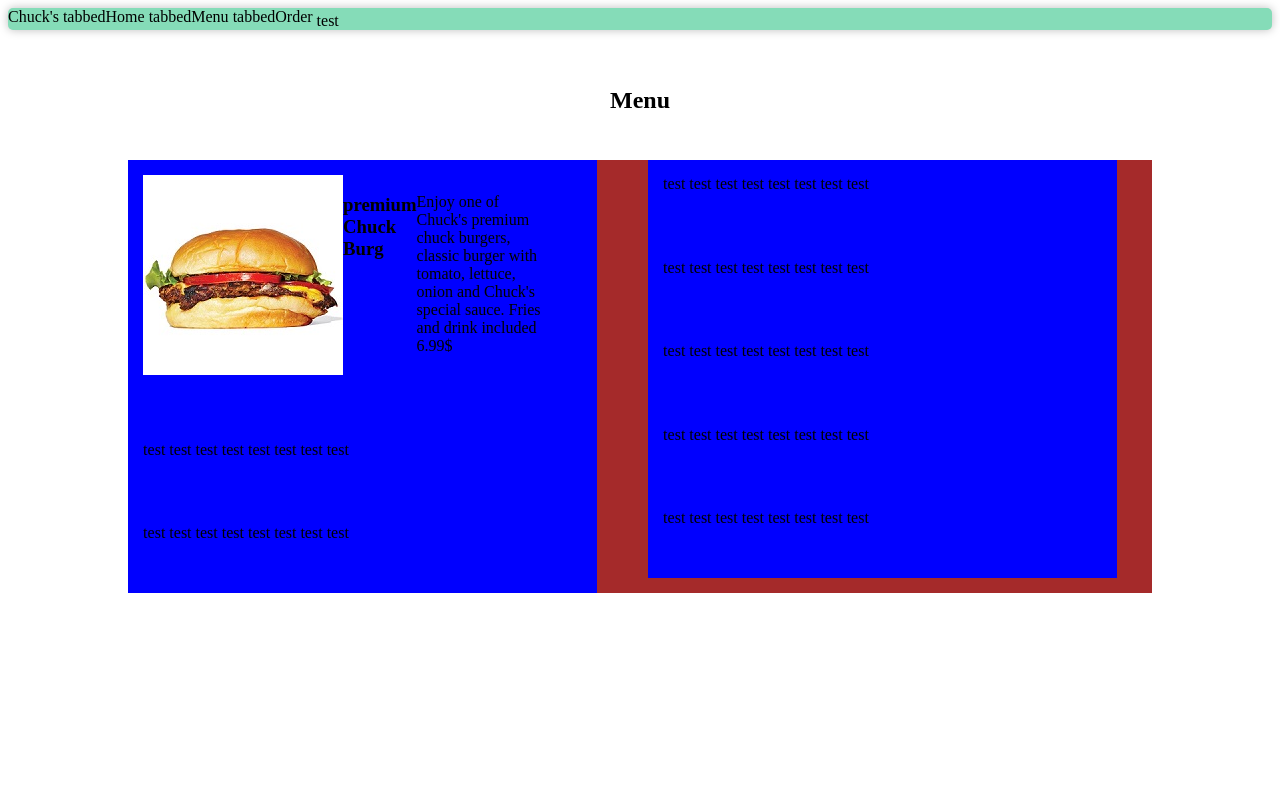
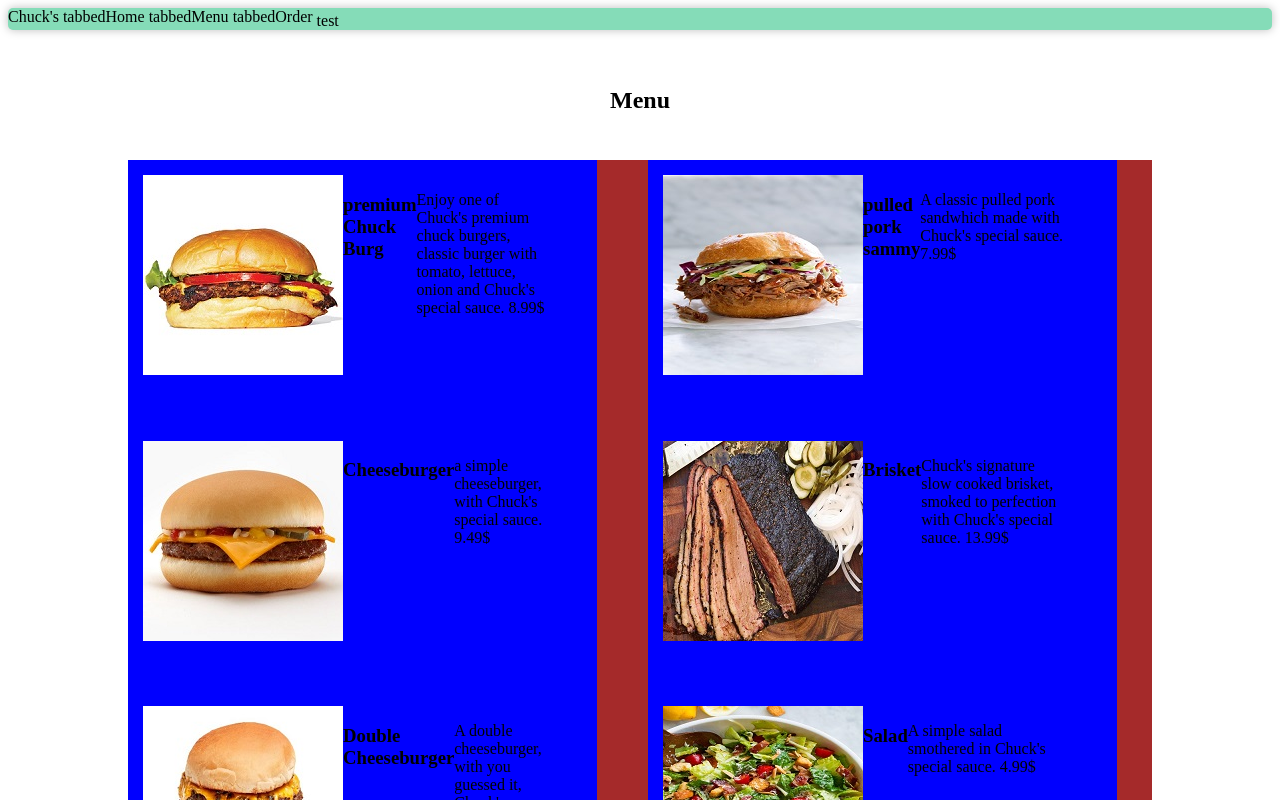
Before and after one commit to spogsta/Restaurant, a website built with webpack: page dist/index.html in a window 1280 px wide. Built offline with nearby package versions, Linux system fonts and the light colour scheme.

Commit message:
added images+html for menu

```diff
--- a/dist/index.html
+++ b/dist/index.html
@@ -20,14 +20,14 @@
 
 <div id="menuBox">
 
-        <div class="menuItem"> <img src="images/burger.jpg" alt="burgerpic"> <h3>premium Chuck Burg</h3> <br/>Enjoy one of Chuck's premium chuck burgers, classic burger with tomato, lettuce, onion and Chuck's special sauce. Fries and drink included 6.99$</div>
-        <div class="menuItem">test test test test test test test test</div>
-        <div class="menuItem">test test test test test test test test</div>
-        <div class="menuItem">test test test test test test test test</div>
-        <div class="menuItem">test test test test test test test test</div>
-        <div class="menuItem">test test test test test test test test</div>
-        <div class="menuItem">test test test test test test test test</div>
-        <div class="menuItem">test test test test test test test test</div>
+        <div class="menuItem"><img src="images/burger.jpg" alt="burgerpic"> <h3>premium Chuck Burg</h3> <br/><p> Enjoy one of Chuck's premium chuck burgers, classic burger with tomato, lettuce, onion and Chuck's special sauce. 8.99$</p></div>
+        <div class="menuItem"><img src="images/cheeseburger.jpg" alt=""><h3>Cheeseburger</h3><br/><p>a simple cheeseburger, with Chuck's special sauce. 9.49$</p></div>
+        <div class="menuItem"><img src="images/doubleCheeseburger.jpg" alt=""><h3>Double Cheeseburger</h3><br/><p>A double cheeseburger, with you guessed it, Chuck's special sauce. 11.99</p></div>
+        <div class="menuItem"><img src="images/steak.jpg" alt=""><h3>steak</h3><br/><p>Chuck's signature "Slappin Steak", Chuck's special sauce served on the side. 14.99$</p></div>
+        <div class="menuItem"><img src="images/pulledpork.jpg" alt=""><h3>pulled pork sammy</h3><br/><p>A classic pulled pork sandwhich made with Chuck's special sauce. 7.99$</p></div>
+        <div class="menuItem"><img src="images/brisket.jpg" alt=""><h3>Brisket</h3><br/><p>Chuck's signature slow cooked brisket, smoked to perfection with Chuck's special sauce. 13.99$</p></div>
+        <div class="menuItem"><img src="images/salad.jpg" alt=""><h3>Salad</h3><br/><p>A simple salad smothered in Chuck's special sauce. 4.99$</p></div>
+        <div class="menuItem"><img src="images/fries.jpg" alt=""><h3>French Fries</h3><br/><p>slice potatos fried to perfection, served with Chuck's special sauce. 1.99$</p></div>
 
 
 
```
Also changed, not shown: dist/images/brisket.jpg (added), dist/images/cheeseburger.jpg (added), dist/images/doubleCheeseburger.jpg (added), dist/images/fries.jpg (added), dist/images/pulledpork.jpg (added), dist/images/salad.jpg (added), dist/images/steak.jpg (added), 7 other files.
